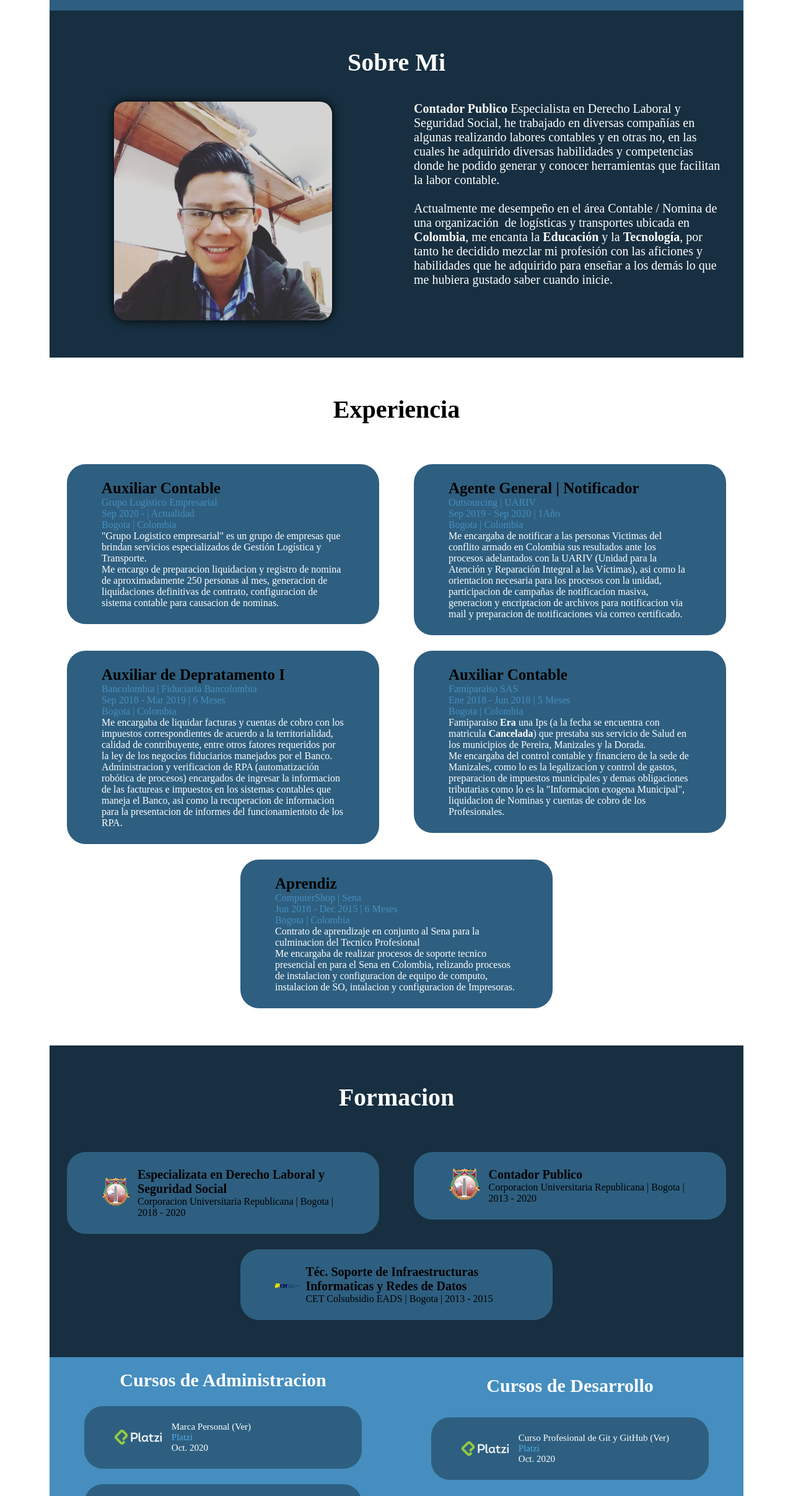
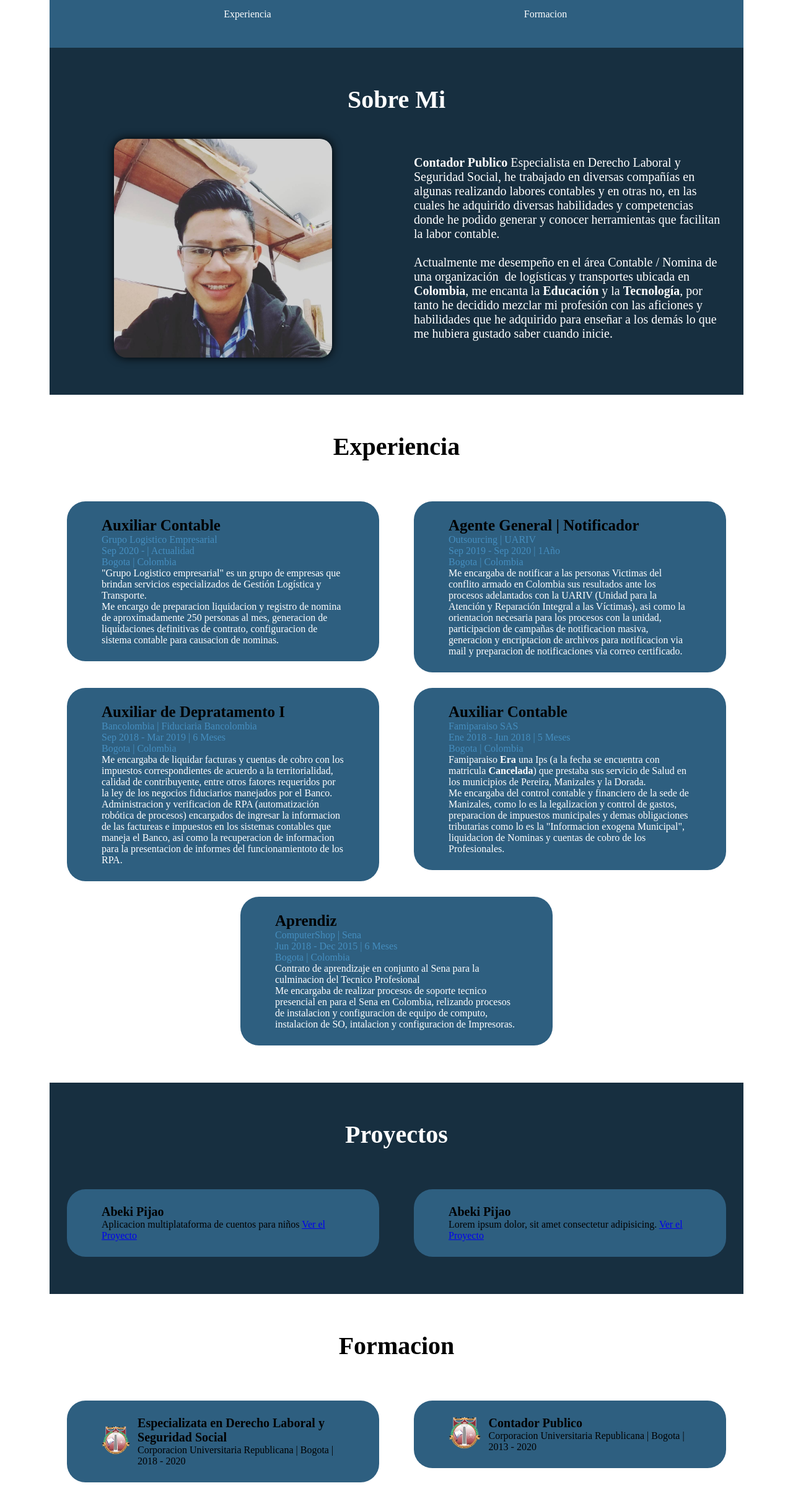
Before and after one commit to farfan97/sistemascontables, a plain HTML site: page about.html in a window 1280 px wide. Shown: the part 154-2568 px from the top of the page at 62% size. Drawn offline with nearby package versions, Linux system fonts and the light colour scheme.

Commit message:
integracion seccion proyectos

```diff
--- a/about.html
+++ b/about.html
@@ -41,9 +41,8 @@
                 <a class="menu-item" href="#contacto">Contacto</a>
             </nav>
             <nav class="menu-navigation">
-                <a class="menu-item" href="#trayectoria">Experiencia</a>
+                <a class="menu-item" href="#experiencia">Experiencia</a>
                 <a class="menu-item" href="#formacion">Formacion</a>
-
             </nav>
         </div>
     </header>
@@ -60,7 +59,7 @@
                 Actualmente me desempeño en el área Contable / Nomina de una organización  de logísticas y transportes ubicada en <strong>Colombia</strong>, me encanta la <strong>Educación</strong> y la <strong>Tecnología</strong>, por tanto he decidido mezclar mi profesión con las aficiones y habilidades que he adquirido para enseñar a los demás lo que me hubiera gustado saber cuando inicie.</p>
             </div>
         </section>
-        <div class="contenedor" id="trayectoria">
+        <section class="contenedor" id="experiencia">
             <h5 class="subtitulo">Experiencia</h5>
             <div class="experiencia">
                 <h6 class="puesto">Auxiliar Contable</h6>
@@ -111,8 +110,25 @@
                     Me encargaba de realizar procesos de soporte tecnico presencial en para el Sena en Colombia, relizando procesos de instalacion y configuracion de equipo de computo, instalacion de SO, intalacion y configuracion de Impresoras.
                 </p>
             </div>
-        </div>
-        <div class="contenedor" id="formacion">
+        </section>
+        <section class="contenedor" id="proyectos">
+            <h2 class="subtitulo">Proyectos</h2>
+            <div class="educacion">
+                <div class="info-edu">
+                    <h6>Abeki Pijao</h6>
+                    <span>Aplicacion multiplataforma de cuentos para niños</span>
+                    <span><a href="#">Ver el Proyecto</a></span>
+                </div>
+            </div>
+            <div class="educacion">
+                <div class="info-edu">
+                    <h6 class="titulo-u">Abeki Pijao</h6>
+                    <span>Lorem ipsum dolor, sit amet consectetur adipisicing.</span>
+                    <span><a href="#">Ver el Proyecto</a></span>
+                </div>
+            </div>
+        </section>
+        <section class="contenedor" id="formacion">
             <h2 class="subtitulo">Formacion</h2>
             <div class="educacion">
                 <div class="logo-edu">
@@ -147,8 +163,8 @@
                     <span class="fecha-fin-u">2013 - 2015</span>
                 </div>
             </div>
-        </div>
-        <div class="cursos" id="cursos">
+        </section>
+        <section class="cursos" id="cursos">
             <div class="barra-cursos">
                 <h3>Cursos de Administracion</h3>
                 <div class="curso">
@@ -186,7 +202,7 @@
                 <div class="curso">
                     <img src="img/nextu.png" alt="Next U">
                     <div class="info-curso">
-                        <p class="nombre-curso"><a href="https://www.credential.net/9f1ba36a-1090-472d-9c85-5e33ab5e0874#gs.kzxvvb" target="_blank">Fundamentos de Adimistracion<span> (Ver)</span></a> </p>
+                        <p class="nombre-curso"><a href="https://www.credential.net/9f1ba36a-1090-472d-9c85-5e33ab5e0874#gs.kzxvvb" target="_blank">Fundamentos de Administración<span> (Ver)</span></a> </p>
                         <p class="entidad"> <a href="https://www.nextu.com/" target="_blank">Next U</a></p>
                         <p class="fecha-curso" ><time datetime="2018-08">Ago. 2018</time></p>
                     </div>
@@ -243,13 +259,11 @@
                     </div>
                 </div>
             </div>
-        </div>
+        </section>
         <section class="contenedor">
-
         </section>
     </main>
     <footer>
-
     </footer>
 </body>
 </html>
--- a/css/main.css
+++ b/css/main.css
@@ -93,8 +93,10 @@ header{
     width: 100%;
     display: flex;
     justify-content: space-evenly;
+    margin: 5px;
 }
 .menu-item{
+    margin: 10px;
     padding: 10px;
     width: 100%;
     height: 100%;
@@ -156,18 +158,24 @@ header{
     box-shadow: 0 0 15px rgba(0, 0, 0, 1);
 }
 .resumen{
+    display: flex;
+    flex-direction: column;
+    justify-content: center;
     width: 45%;
     margin: 0 auto;
-    /*text-align: justify;*/
 }
-
-#trayectoria{
+#experiencia{
     background-color: #fff;
 }
-#trayectoria h5{
+#experiencia h5{
     color: #000;
 }
-
+#formacion{
+    background-color: #fff;
+}
+#formacion h2{
+    color: #000;
+}
 .experiencia{
     border-radius: 30px;
     width:45%;
@@ -176,7 +184,6 @@ header{
     padding: 25px 5%;
     margin-top: 25px;
 }
-
 .puesto{
     font-size: 25px;
 }
@@ -184,7 +191,6 @@ header{
     display: block;
     color: #458EBF;
 }
-
 .fechai-experiencia{
     display: inline;
     color: #458EBF;
@@ -193,16 +199,13 @@ header{
     display: inline;
     color: #458EBF;
 }
-
 .pais-experiencia{
     display: block;
     color: #458EBF;
 }
-
 .experiencia p{
     font-size: 16px;
 }
-
 .educacion{
     border-radius: 30px;
     width:45%;
@@ -224,7 +227,6 @@ header{
 .info-edu h6{
     font-size: 20px;
 }
-
 .barra-cursos{
     display: flex;
     justify-content: center;
@@ -241,7 +243,6 @@ header{
 .barra-cursos img{
     width: 25%;
 }
-
 /* cursos*/
 .cursos{
     background: #458EBF;
@@ -250,7 +251,6 @@ header{
     display: flex;
     flex-wrap: wrap;
 }
-
 .curso{
     border-radius: 30px;
     width:80%;
@@ -278,7 +278,6 @@ header{
     text-decoration: none;
     color: #53ABE6;
 }
-
 /* hover */
 .social-media-icon:hover{
     background:#fff;
```
Also changed, not shown: index.html (+0 -2 lines).
